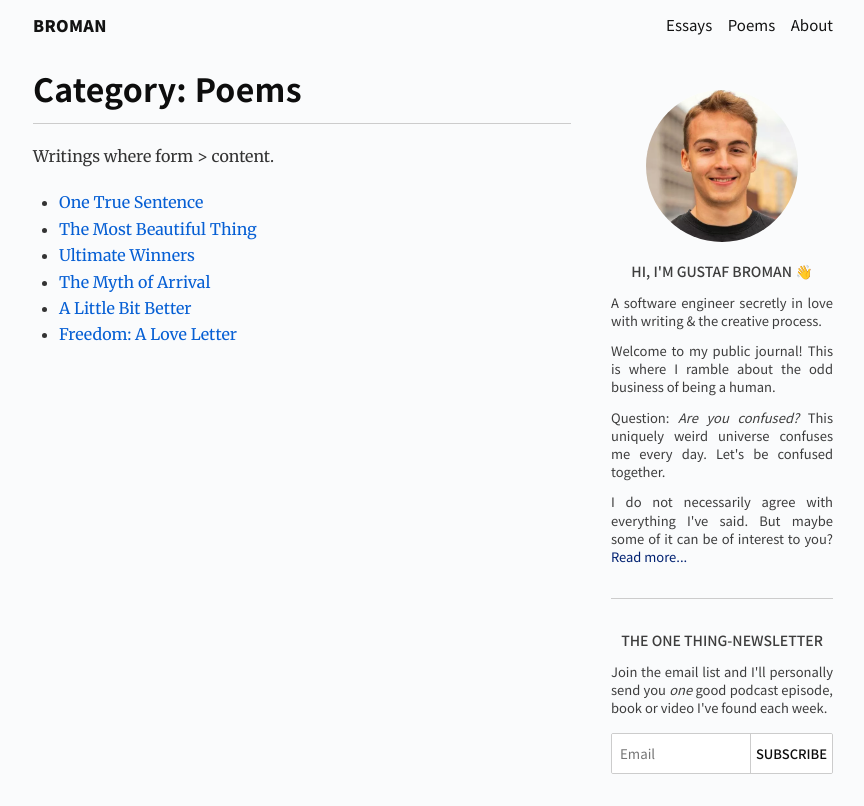
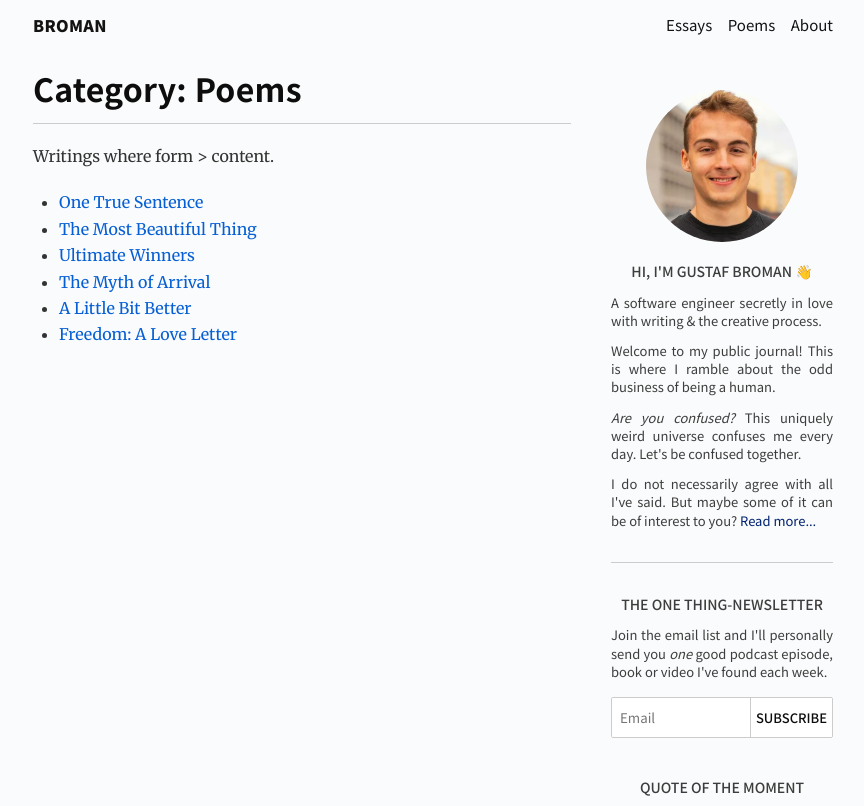
Before and after one commit to gdbroman/broman.blog, a Jekyll site: the page built from category/poems.md, in a window 1280 px wide, cut to the strip 0-806 px from the top of the page. Shown: the whole strip, without its empty margins (207-1071 px from the left). Built offline with Jekyll 4.4.1, drawn with Linux system fonts in a browser that asks for light colours.

Commit message:
compacter sidetext

```diff
--- a/_includes/sidebar.html
+++ b/_includes/sidebar.html
@@ -14,10 +14,10 @@
         Welcome to my public journal! This is where I ramble about the odd business of being a human.
     </p>
     <p>
-        Question: <i>Are you confused?</i> This uniquely weird universe confuses me every day. Let's be confused together.
+        <i>Are you confused?</i> This uniquely weird universe confuses me every day. Let's be confused together.
     </p>
     <p class="nm">
-        I do not necessarily agree with everything I've said. But maybe some of it can be of interest to you? <a href="/about">Read more...</a>
+        I do not necessarily agree with all I've said. But maybe some of it can be of interest to you? <a href="/about">Read more...</a>
     </p>
 </div>
 <div class="widget newsletter">
```
